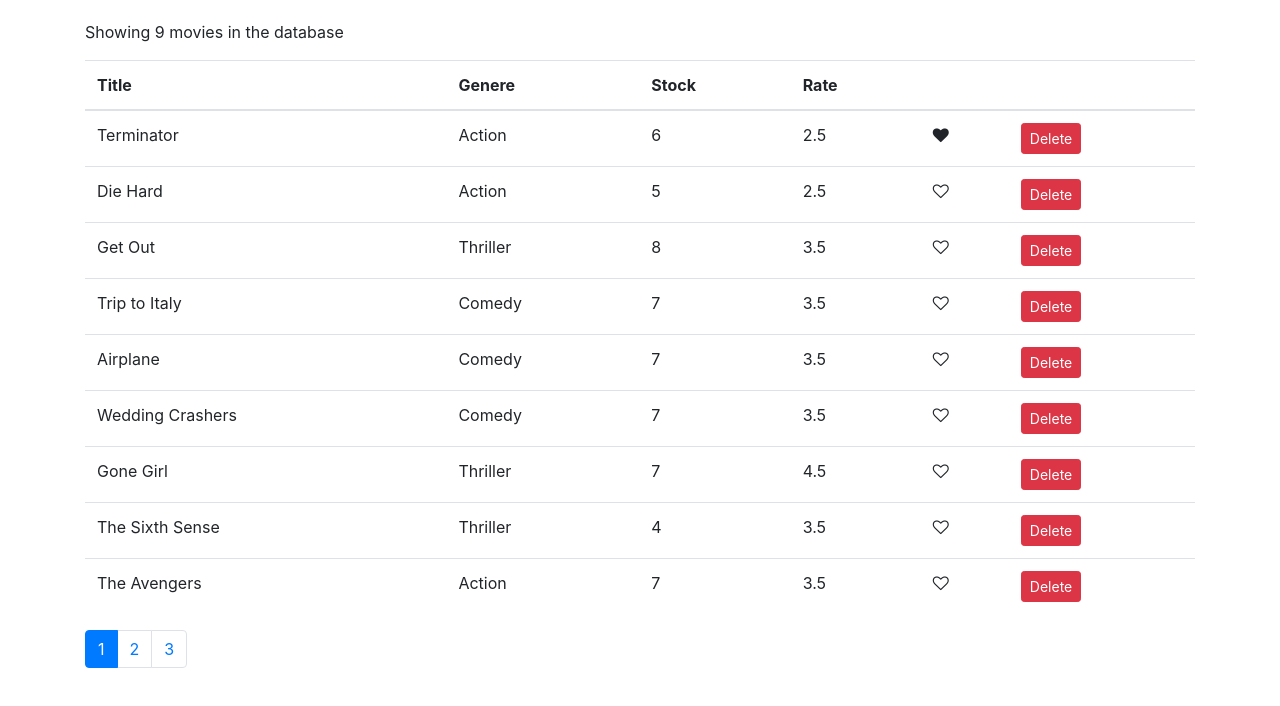
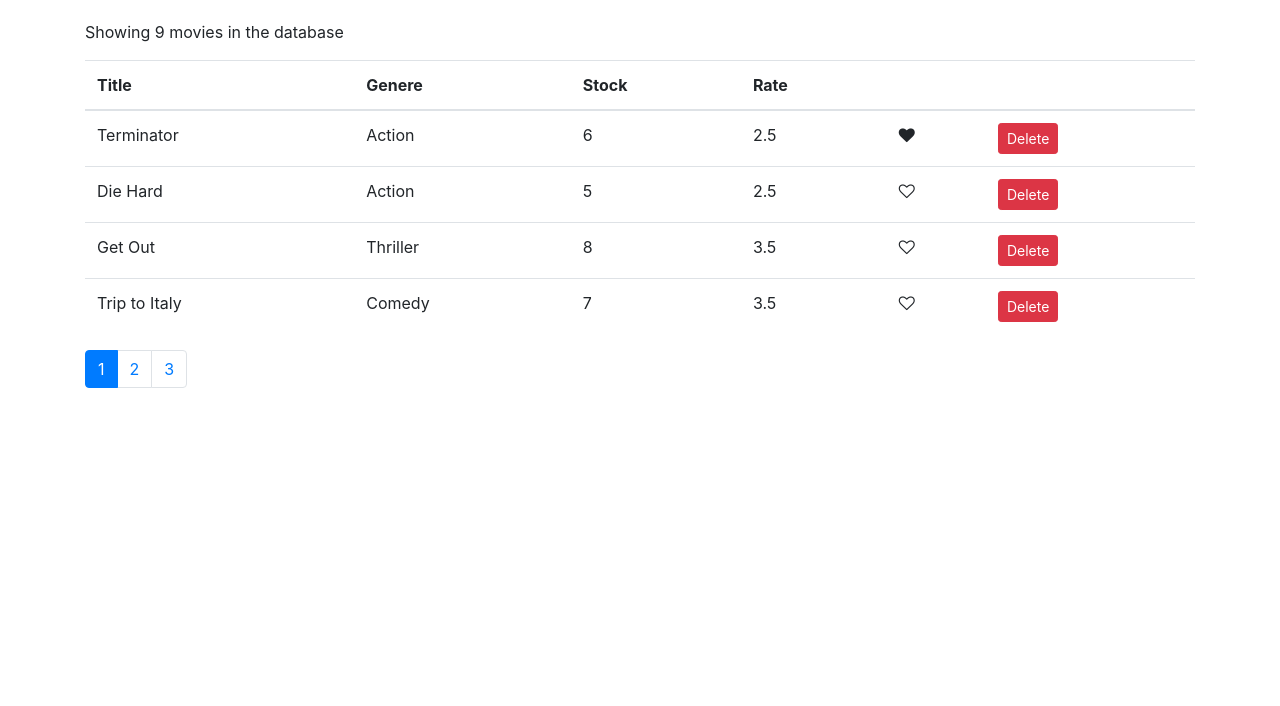
Before and after one commit to LIJOMLOYID/vidly, a React (Create React App) app: page / in a window 1280 px wide. Shown: the top 706 px of the page. Built offline with nearby package versions, Linux system fonts and the light colour scheme.

Commit message:
Implemented pagination of data

```diff
--- a/src/components/movies.jsx
+++ b/src/components/movies.jsx
@@ -2,6 +2,7 @@
 import Like from "./common/like";
 import Pagination from "./common/pagination";
 import { getMovies } from "../services/movieService";
+import { paginate } from "../utils/paginate";
 
 class Movies extends Component {
   state = {
@@ -32,8 +33,10 @@
 
   render() {
     const { length: count } = this.state.movies;
-    const { pageSize, currentPage } = this.state;
+    const { pageSize, currentPage, movies: allMovies } = this.state;
     if (count === 0) return <p>There are no movies in the database.</p>;
+
+    const movies = paginate(allMovies, currentPage, pageSize);
     return (
       <>
         <p>Showing {count} movies in the database</p>
@@ -49,7 +52,7 @@
             </tr>
           </thead>
           <tbody>
-            {this.state.movies.map((movie) => (
+            {movies.map((movie) => (
               <tr key={movie._id}>
                 <td>{movie.title}</td>
                 <td>{movie.genre.name}</td>
--- /dev/null
+++ b/src/utils/paginate.js
@@ -0,0 +1,6 @@
+import _ from "lodash";
+
+export function paginate(items, pageNumber, pageSize) {
+  const startIndex = (pageNumber - 1) * pageSize;
+  return _(items).slice(startIndex).take(pageSize).value();
+}
```
